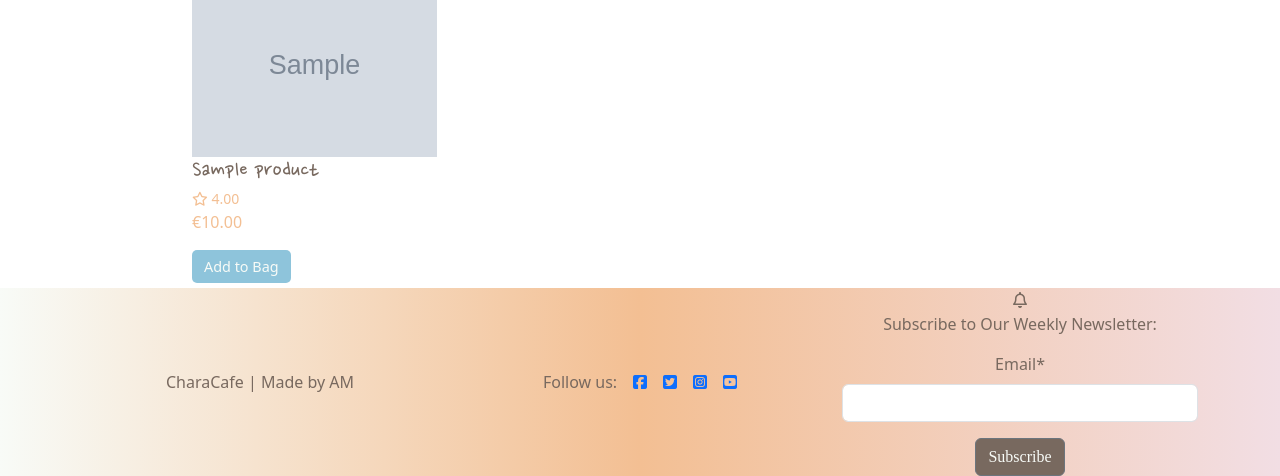
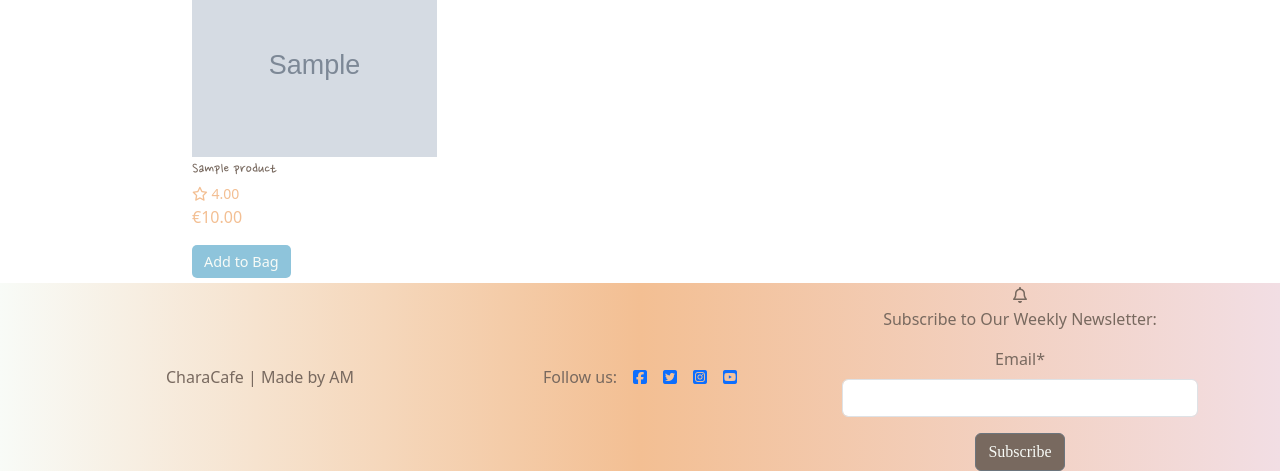
Before and after one commit to acmuckian/characafe, a Django app: page /products/ in a window 1280 px wide. Shown: the part 386-862 px from the top of the page. Run offline with Django 5.2, Linux system fonts and the light colour scheme; tables that the repository leaves empty hold one stand-in row (values such as "Sample post"); grey boxes marked "Sample" are stand-in pictures; parts of the project's set-up code (start-up, migrations or seed data) failed here and were passed over; some libraries are stand-ins or nearby versions; some web fonts are replaced.

Commit message:
fixed html errors on product and menu html

```diff
--- a/home/templates/home/menu.html
+++ b/home/templates/home/menu.html
@@ -17,7 +17,7 @@
 
             <div class="col-lg-4 col-md-4 mb-4 col-sm-12 d-flex flex-column align-items-center justify-content-center">
                 <img class="square-img" src="{{ menuitem.image.url }}" loading="lazy" alt="{{ menuitem.name }}" >
-                <h5 class="menu-title text-center"> {{ menuitem.name }}</h5>
+                <div class="menu-title text-center"> {{ menuitem.name }}</div>
                 <small class="menu-text text-center"> {{ menuitem.description }} </small>
 
             </div>
--- a/products/templates/products/product_detail.html
+++ b/products/templates/products/product_detail.html
@@ -138,7 +138,7 @@
                 <a href="{% url 'product_detail' related_product.slug %}"><img src="{{ related_product.image.url }}"
                         class="card-img-top" alt="{{ related_product.description }}"></a>
                 <div class="product-card-body">
-                    <h5 class="card-title"><a href="{% url 'product_detail' product.slug %}">{{ related_product.name }}</a> </h5>
+                    <div class="card-title" id="product-title"><a href="{% url 'product_detail' product.slug %}">{{ related_product.name }}</a> </div>
                     <small><i class="fa-regular fa-star"></i> {{ related_product.rating }}</small>
                     <p class="card-text"> €{{ related_product.price }} </p>
                     {% if related_product.available %}
--- a/products/templates/products/products.html
+++ b/products/templates/products/products.html
@@ -63,8 +63,8 @@
                 {% endif %}
                 {% endif %}
                 <div class="product-card-body">
-                    <h5 class="card-title"> <a href="{% url 'product_detail' product.slug %}">{{ product.name }} </a>
-                    </h5>
+                    <div class="card-title product-title"> <a href="{% url 'product_detail' product.slug %}">{{ product.name }} </a>
+                    </div>
                     <small><i class="fa-regular fa-star"></i> {{ product.rating }}</small>
                     <p class="card-text"> €{{ product.price }}</p>
                     {% if product.available %}
--- a/static/css/styles.css
+++ b/static/css/styles.css
@@ -420,6 +420,10 @@ h3 {
     margin: 5px;
 }
 
+.product-title {
+    font-family:var(--menu-font);
+}
+
 .product-card h5 {
     color: #78695F;
     font-family: var(--menu-font);
```
